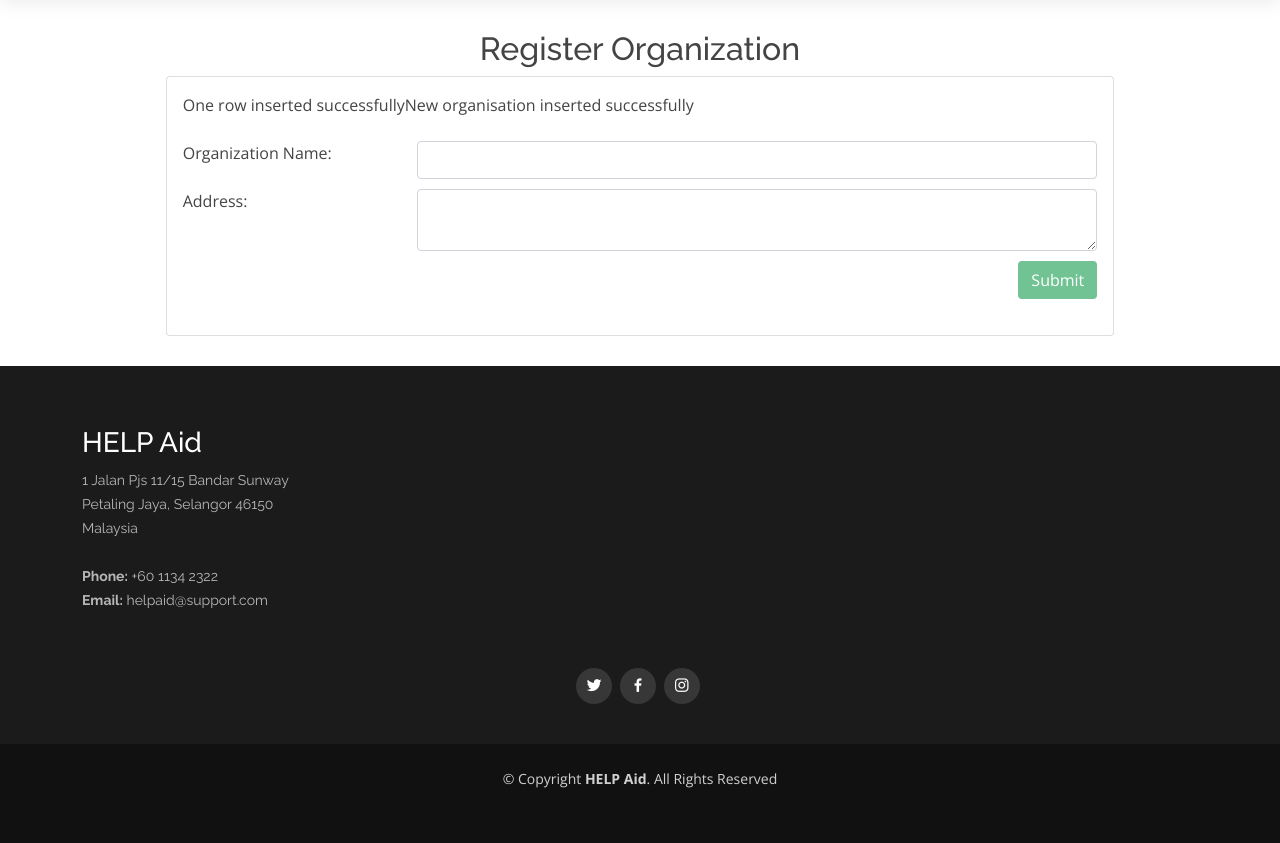
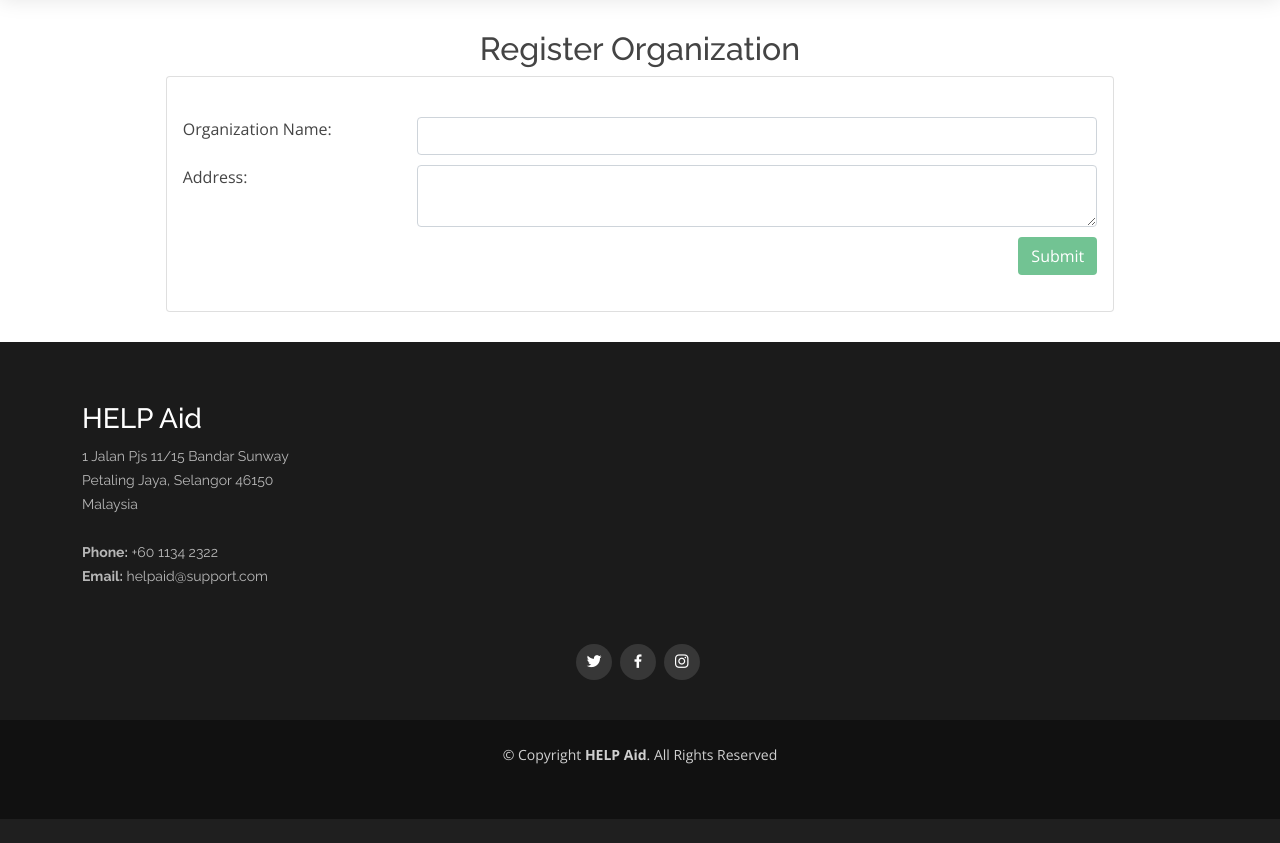
Before and after one commit to Jacinda1113/BIT210, a PHP site: page /registerForOrg.php in a window 1280 px wide. Shown: the part 70-913 px from the top of the page. After the commit the page ends 889 px from the top, so only its background shows below. Run offline with PHP 8.4, Linux system fonts and the light colour scheme; data that the repository does not hold is empty; a stand-in replaces the project's code that opens the database connection; some libraries are stand-ins or nearby versions.

Commit message:
Add files via upload

```diff
--- a/registerForOrg.php
+++ b/registerForOrg.php
@@ -1,4 +1,3 @@
-<?php session_start();?>
 <!DOCTYPE html>
 <html lang="en">
 
@@ -16,13 +15,13 @@
   <!-- Google Fonts -->
   <link href="https://fonts.googleapis.com/css?family=Open+Sans:300,300i,400,400i,600,600i,700,700i|Raleway:300,300i,400,400i,500,500i,600,600i,700,700i|Poppins:300,300i,400,400i,500,500i,600,600i,700,700i" rel="stylesheet">
 
-  <!-- Vendor CSS Files -->
-  <link href="assets/vendor/bootstrap/css/bootstrap.min.css" rel="stylesheet">
-  <link href="assets/vendor/bootstrap-icons/bootstrap-icons.css" rel="stylesheet">
-  <link href="assets/vendor/boxicons/css/boxicons.min.css" rel="stylesheet">
+  <link href="https://unpkg.com/aos@2.3.1/dist/aos.css" rel="stylesheet">
+  <link href="https://cdn.jsdelivr.net/npm/bootstrap@5.0.2/dist/css/bootstrap.min.css" rel="stylesheet" integrity="sha384-EVSTQN3/azprG1Anm3QDgpJLIm9Nao0Yz1ztcQTwFspd3yD65VohhpuuCOmLASjC" crossorigin="anonymous">
+  <link href="https://cdn.jsdelivr.net/npm/bootstrap-icons@1.3.0/font/bootstrap-icons.css" rel="stylesheet">
+  <link href="https://cdn.jsdelivr.net/npm/bootstrap@5.1.3/dist/css/bootstrap.min.css" rel="stylesheet" integrity="sha384-1BmE4kWBq78iYhFldvKuhfTAU6auU8tT94WrHftjDbrCEXSU1oBoqyl2QvZ6jIW3" crossorigin="anonymous">
+  <link href="https://cdnjs.cloudflare.com/ajax/libs/boxicons/2.1.0/css/boxicons.min.css" rel='stylesheet'>
+  <link href="assets/css/style.css" rel="stylesheet">
 
-  <!-- Template Main CSS File -->
-  <link href="assets/css/style.css" rel="stylesheet">
 </head>
 
 <body>
@@ -47,79 +46,67 @@
         </div>
     </header><!-- End Header -->
 
+    <?php
+      //create database connection
+      require("dbConnection.php");
+
+      if($_SERVER["REQUEST_METHOD"] == "POST"){
+
+        if(isset($_POST["orgName"]) && isset($_POST["address"])){
+            $orgName = $_POST["orgName"];
+            $orgAddress = $_POST["address"];
+
+        //retrieve all organization data
+        $duplicateQuery = "SELECT  orgName FROM organization WHERE orgName = '$orgName'";
+        $duplicate = $con->query($duplicateQuery);
+        $fetchDuplicate = $duplicate->fetch_all(MYSQLI_ASSOC);
+
+        if(count($fetchDuplicate) != 0){
+          echo"<script>alert('Organization has existed')</script>";
+        }
+        else{
+          $insertNewQuery = "INSERT INTO organization (OrgName, OrgAddress) VALUES ('$orgName', '$orgAddress')";
+          $insertNew = $con -> query($insertNewQuery);
+          if($insertNew == TRUE){
+            echo"<script>alert('Successfully Registered');window.location.href= 'admin.php';</script>";
+
+          }
+
+        }
+      }
+    }
+    $con->close();
+    ?>
+
     <main id="main">
       <section class="inner-page">
         <h2 class="text-center">Register Organization</h2>
         <div class="container">
           <div class="card center-form">
             <div class="card-body">
-
-            <?php
-              //create database connection
-              require('dbconnect.php');
-
-              $org_name = $_POST["name"];
-	            $org_address = $_POST["address"];
-
-              // Do not register if organization already exists
-              $sqlQuery = "select name from org";
-              $flag = 0;
-              // Execute Query
-              $ret = $con->query($sqlQuery);
-              if($ret == TRUE) {
-                while ( $row = $ret->fetch_assoc() )
-                {
-                  if($org_name == $row["name"])
-                    $flag = 1; // org already exists in the database
-                }
-
-              }
-              else
-                echo " Query execution not successful";
-              if ($flag == 1 ) {
-                echo " Organisation " . $org_name . " already registered";
-
-              } else {
-              // Formulate query
-                $sqlQuery = "insert into org (name,address) values ('$org_name','$org_address')";
-
-                // Execute Query
-                $ret = $con->query($sqlQuery);
-                if($ret == TRUE)
-                  echo " One row inserted successfully";
-                else
-                  echo " Query execution not successful";
-              }
-
-              if ($con->query($sqlQuery) === TRUE) {
-                echo "New organisation inserted successfully";
-              } else {
-                echo "Error: " . $sqlQuery . "<br>" . $con->error;
-              }
-              $con->close();
-              ?>
-            <form method="post" id="orgForm" class="mt-4" action="registerForOrg.php" >
+            <form method="post" id="orgForm" class="mt-4" action="registerForOrg.php">
               <div class="row">
                 <div class="col-3 form-group">
                   <label for="orgName" class="control-label">Organization Name: </label>
                 </div>
                 <div class="col-9">
-                  <input type="text" name="orgName" class="form-control" id="name">
+                  <input type="text" name="orgName" class="form-control" id="orgName">
                 </div>
               </div>
 
               <div class="row">
                 <div class="col-3 form-group">
-                  <label for="orgAddress" class="control-label">Address: </label>
+                  <label for="address" class="control-label">Address: </label>
                 </div>
                 <div class="col-9 form-group">
-                  <textarea class="form-control" name="address" id="address" ></textarea>
+                  <textarea class="form-control" id="address" name="address"></textarea>
                 </div>
               </div>
 
               <div class="row">
                 <div class="form-group mt-3 mt-md-0">
-                  <input type="submit" value="Submit" class="btn btn-default float-end">
+
+                  <a href="admin.php"><input type="submit" value="Submit" class="btn btn-default float-end"></a>
                 </div>
               </div>
             </form>
@@ -170,17 +157,14 @@
 
   <a href="#" class="back-to-top d-flex align-items-center justify-content-center"><i class="bi bi-arrow-up-short"></i></a>
 
-  <!-- Bootstrap javascript -->
-  <script src="https://code.jquery.com/jquery-3.3.1.slim.min.js" integrity="sha384-q8i/X+965DzO0rT7abK41JStQIAqVgRVzpbzo5smXKp4YfRvH+8abtTE1Pi6jizo" crossorigin="anonymous"></script>
-  <script src="https://cdnjs.cloudflare.com/ajax/libs/popper.js/1.14.7/umd/popper.min.js" integrity="sha384-UO2eT0CpHqdSJQ6hJty5KVphtPhzWj9WO1clHTMGa3JDZwrnQq4sF86dIHNDz0W1" crossorigin="anonymous"></script>
-  <script src="https://stackpath.bootstrapcdn.com/bootstrap/4.3.1/js/bootstrap.min.js" integrity="sha384-JjSmVgyd0p3pXB1rRibZUAYoIIy6OrQ6VrjIEaFf/nJGzIxFDsf4x0xIM+B07jRM" crossorigin="anonymous"></script>
-
-  <!-- Vendor JS Files -->
-  <script src="assets/vendor/bootstrap/js/bootstrap.bundle.min.js"></script>
-
-  <!-- Template Main JS File -->
-  <script src="assets/js/main.js"></script>
-
+    <!-- Javascript -->
+    <script src="https://code.jquery.com/jquery-3.3.1.slim.min.js" integrity="sha384-q8i/X+965DzO0rT7abK41JStQIAqVgRVzpbzo5smXKp4YfRvH+8abtTE1Pi6jizo" crossorigin="anonymous"></script>
+    <script src="https://unpkg.com/aos@2.3.1/dist/aos.js"></script>
+    <script src="https://cdnjs.cloudflare.com/ajax/libs/popper.js/1.14.7/umd/popper.min.js" integrity="sha384-UO2eT0CpHqdSJQ6hJty5KVphtPhzWj9WO1clHTMGa3JDZwrnQq4sF86dIHNDz0W1" crossorigin="anonymous"></script>
+    <script src="https://stackpath.bootstrapcdn.com/bootstrap/4.3.1/js/bootstrap.min.js" integrity="sha384-JjSmVgyd0p3pXB1rRibZUAYoIIy6OrQ6VrjIEaFf/nJGzIxFDsf4x0xIM+B07jRM" crossorigin="anonymous"></script>
+    <script src="https://ajax.googleapis.com/ajax/libs/jquery/3.6.0/jquery.min.js"></script>
+    <script src="https://cdn.jsdelivr.net/npm/bootstrap@5.0.2/dist/js/bootstrap.bundle.min.js" integrity="sha384-MrcW6ZMFYlzcLA8Nl+NtUVF0sA7MsXsP1UyJoMp4YLEuNSfAP+JcXn/tWtIaxVXM" crossorigin="anonymous"></script>
+    <script src="assets/js/main.js"></script>
   <!--Register organization form validation-->
   <script>
     const orgForm = document.getElementById("orgForm");
@@ -188,8 +172,7 @@
     orgForm.addEventListener("submit", (e) => {
       e.preventDefault();
       if(validateOrgForm() == true){
-        alert("Organization has been registered successfully!");
-        orgForm.reset();
+        orgForm.submit();
       }
     });
 
```
